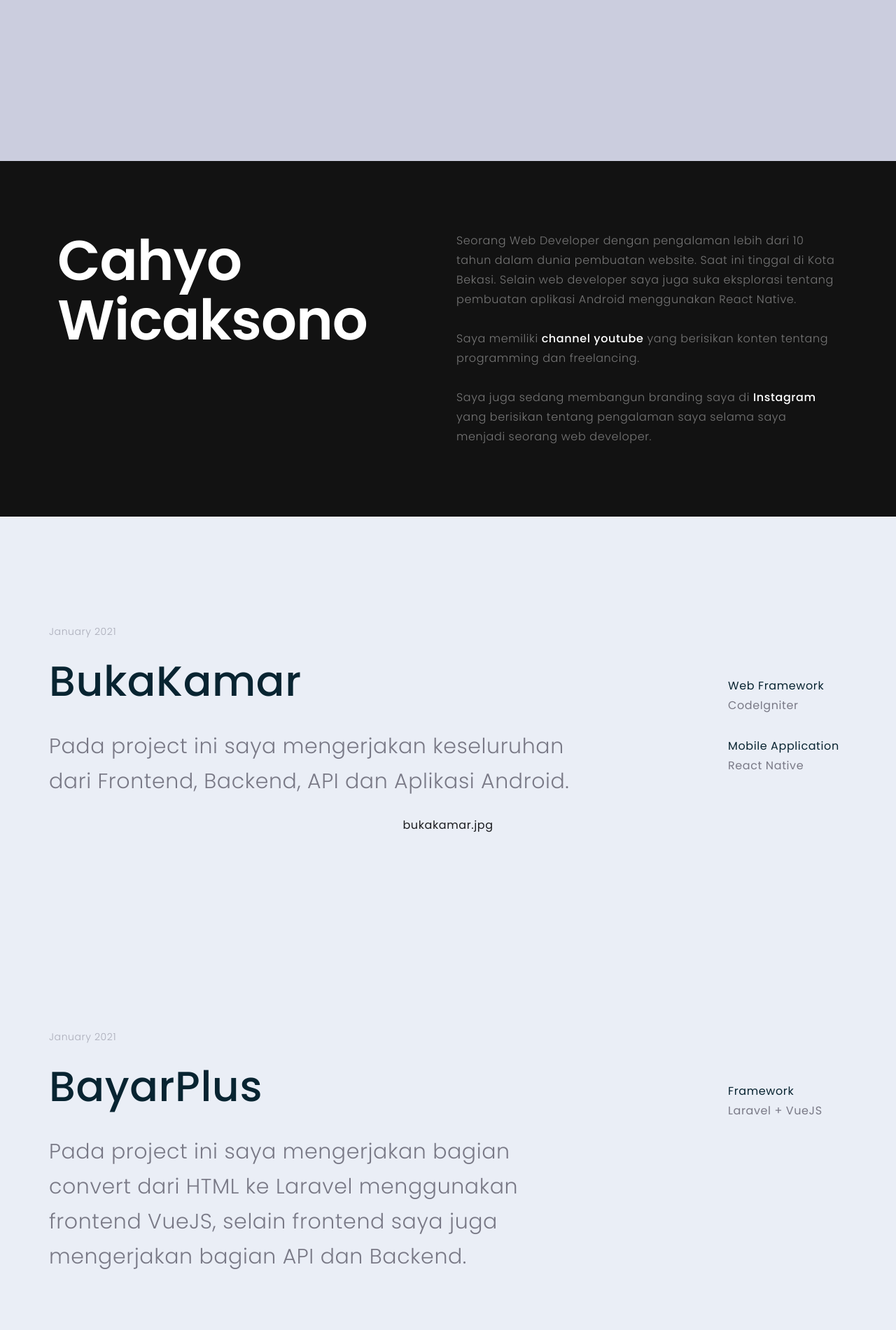
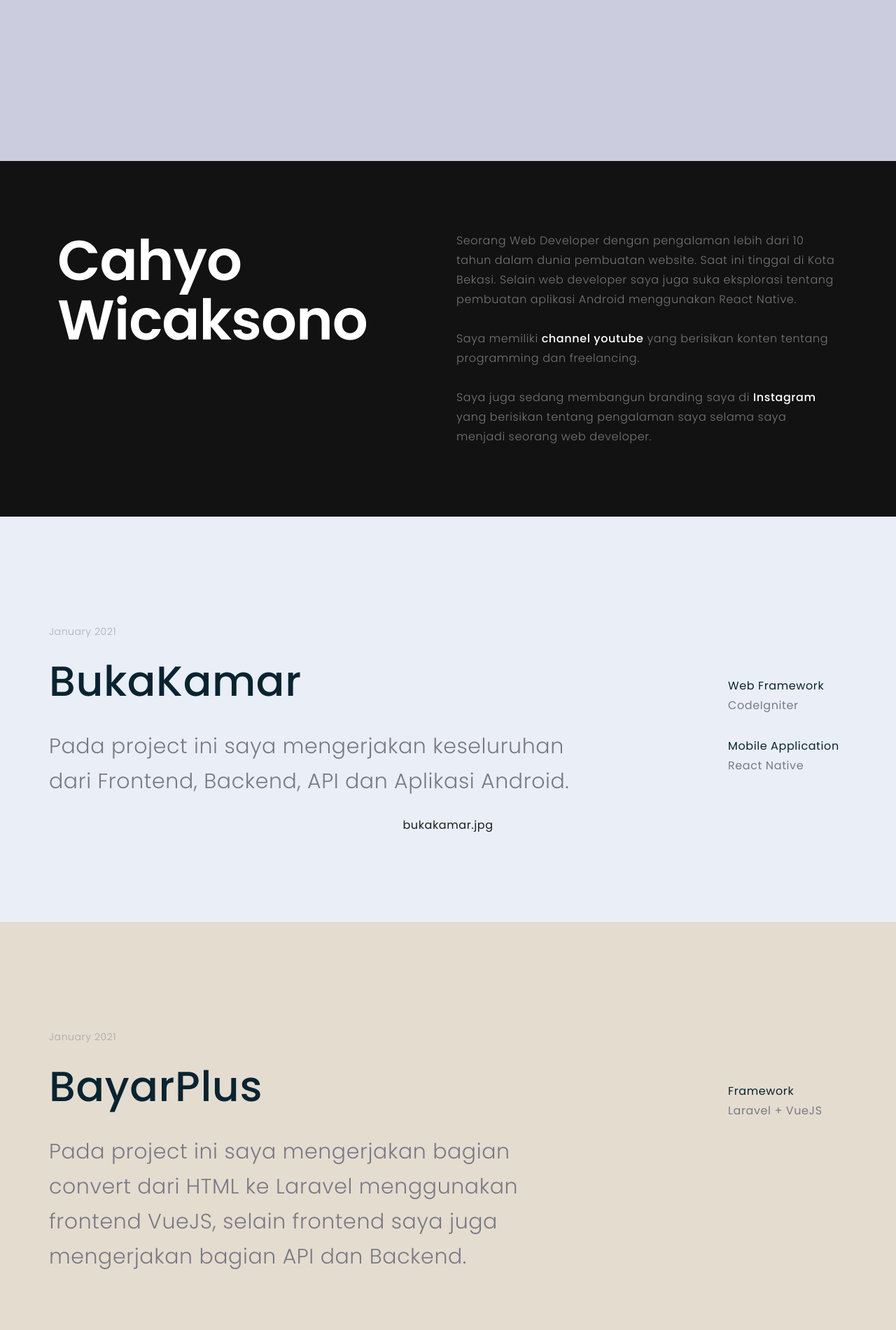
Before and after one commit to cwicaksono/cwicaksono.github.io, a Jekyll site: the page built from index.html, in a window 1280 px wide. Shown: the part 499-2399 px from the top of the page at 70% size. Built offline with Jekyll 4.4.1, drawn with Linux system fonts in a browser that asks for light colours; nearby versions of some CDN libraries; Markdown is read by kramdown in place of the engine named in the settings; the list of posts is cut into pages by our own code; grey boxes are pictures that could not be loaded.

Commit message:
Update about.html

```diff
--- a/_includes/about.html
+++ b/_includes/about.html
@@ -49,7 +49,7 @@
 
 </div>
 
-<div class="full-background lightblue paddingbottom100" style="background:##E4DCCF;">
+<div class="full-background lightblue paddingbottom100" style="background:#E4DCCF;">
     <div class="container boxjournal">
         <div class="date marginbottom20 lightwhite">January 2021</div>
         <div class="row">
```
